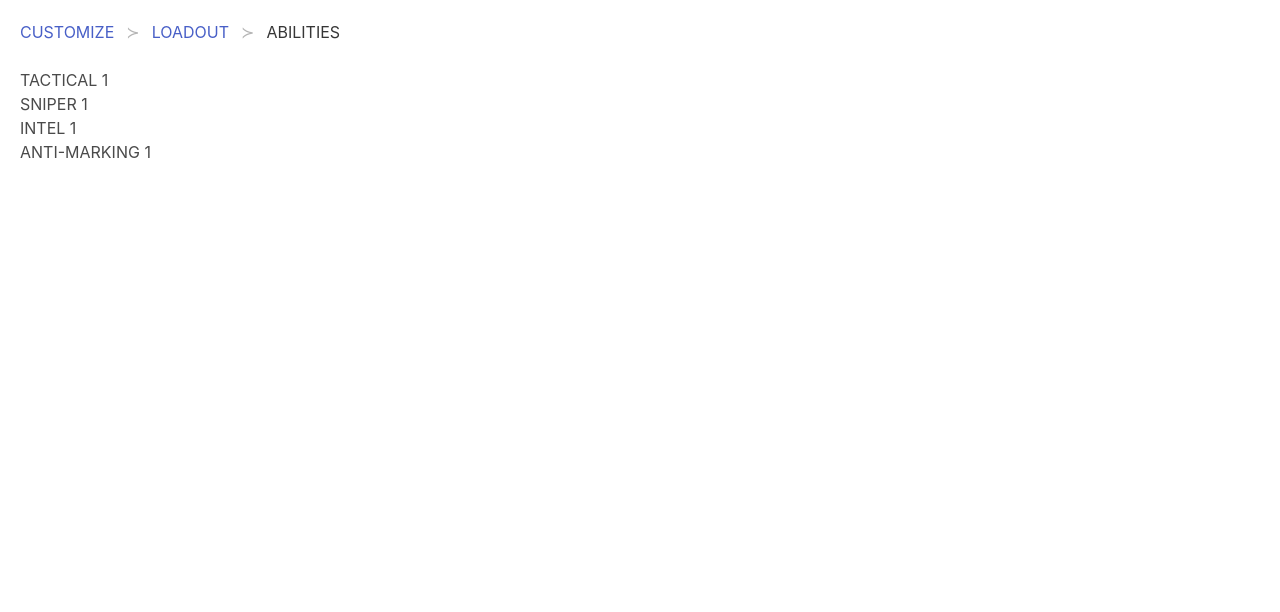
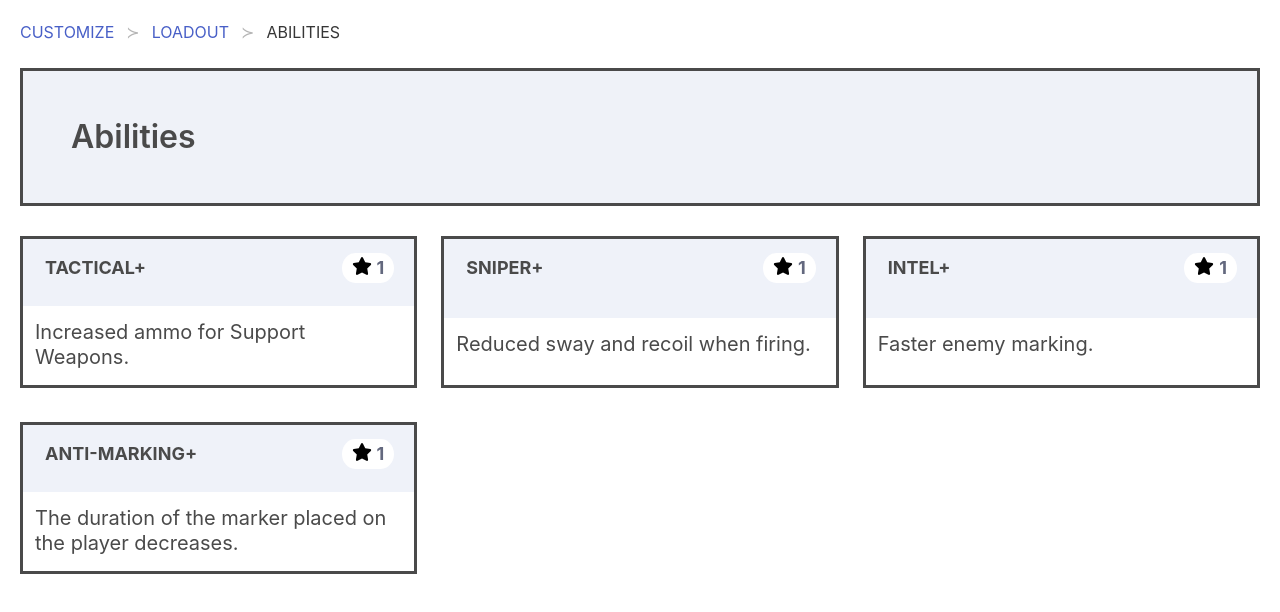
Before and after one commit to Grasscopper/journey, a Next.js app: page /Loadout/Abilities in a window 1280 px wide. Shown: the top 612 px of the page. Built offline with nearby package versions, Linux system fonts and the light colour scheme.

Commit message:
Create a Hero banner for each menu category and the ability card

```diff
--- a/pages/Loadout/Abilities.js
+++ b/pages/Loadout/Abilities.js
@@ -1,4 +1,5 @@
 import React from "react"
+import AbilityCard from "./AbilityCard"
 
 const Abilities = (props) => {
   return (
@@ -10,12 +11,31 @@ const Abilities = (props) => {
           <li className="is-active"><a href="/Abilities" aria-current="page">ABILITIES</a></li>
         </ul>
       </nav>
-      <ul>
-        <li>TACTICAL 1</li>
-        <li>SNIPER 1</li>
-        <li>INTEL 1</li>
-        <li>ANTI-MARKING 1</li>
-      </ul>
+
+      <section className="hero" style={{ backgroundColor: "#EFF2F8", marginBottom: 30, border: "solid" }}>
+          <div className="hero-body">
+            <p className="title" style={{ color: "#4a4a4a" }}>Abilities</p>
+          </div>
+      </section>
+
+      <div className="columns is-multiline">
+        <AbilityCard
+          abilityName="TACTICAL+"
+          abilityDescription="Increased ammo for Support Weapons."
+          abilityLevel="1" />
+        <AbilityCard
+          abilityName="SNIPER+"
+          abilityDescription="Reduced sway and recoil when firing."
+          abilityLevel="1" />
+        <AbilityCard
+          abilityName="INTEL+"
+          abilityDescription="Faster enemy marking."
+          abilityLevel="1" />
+        <AbilityCard
+          abilityName="ANTI-MARKING+"
+          abilityDescription="The duration of the marker placed on the player decreases."
+          abilityLevel="1" />
+      </div>
     </div>
   )
 }
--- /dev/null
+++ b/pages/Loadout/AbilityCard.js
@@ -0,0 +1,39 @@
+import React from "react"
+import { FontAwesomeIcon } from '@fortawesome/react-fontawesome'
+import { faStar } from '@fortawesome/free-solid-svg-icons'
+
+const AbilityCard = (props) => {
+  return (
+    <div className="column is-4" style={{  marginBottom: 10 }}>
+     <div className="weapon-card-background" style={{ cursor: "pointer" }}>
+       <div className="upper-half-weapon-card columns is-mobile is-multiline" style={{ padding: 12, paddingTop: 5, paddingBottom: 5, minHeight: 170 }}>
+
+         <div className="column is-narrow is-6-mobile is-6" style={{ paddingTop: 15, paddingBottom: 0, backgroundColor: "#EFF2F9", marginTop: 7, marginBottom: 6 }}>
+           <p style={{ paddingLeft: 10, fontSize: 18, fontWeight: 700 }}>
+              {props.abilityName}
+           </p>
+         </div>
+
+         <div className="column is-narrow is-6-mobile is-6" style={{ color: "#63687E", textAlign: "right", paddingTop: 14, paddingRight: 20, backgroundColor: "#EFF2F9", marginTop: 7, marginBottom: 6 }}>
+         <span className="icon-text" style={{ backgroundColor: "white", padding: 3, paddingLeft: 10, paddingRight: 10, borderRadius: "25%/50%" }}>
+             <span>
+                 <FontAwesomeIcon icon={faStar} style={{ color: "black", height: 20, width: 20}} />
+             </span>
+
+             <span style={{ marginTop: 0, marginLeft: 5, fontSize: 18, fontWeight: 700 }}>
+                 {props.abilityLevel}
+             </span>
+         </span>
+         </div>
+
+         <div className="column is-12-mobile is-12" style={{ paddingTop: 8 }}>
+         <p className="subtitle">{props.abilityDescription}</p>
+         </div>
+
+       </div>
+     </div>
+   </div>
+  )
+}
+
+export default AbilityCard
```
Also changed, not shown: pages/Loadout/Items.js (+7 -0 lines), pages/Loadout/PrimaryWeapons.js (+7 -0 lines), pages/Loadout/SecondaryWeapons.js (+7 -0 lines), pages/Loadout/SupportWeapons.js (+7 -0 lines).
